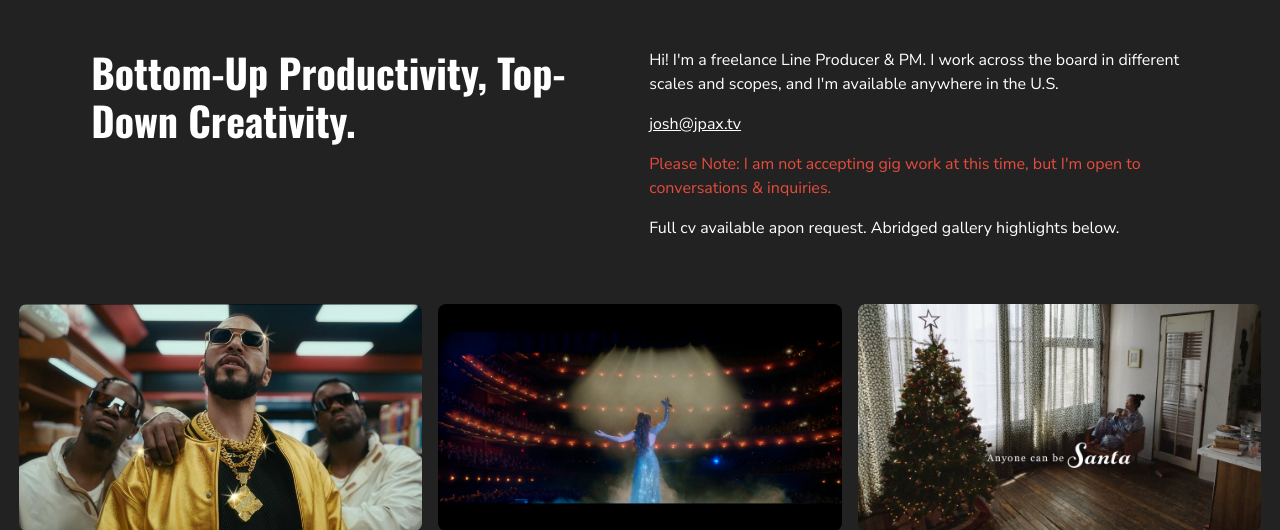
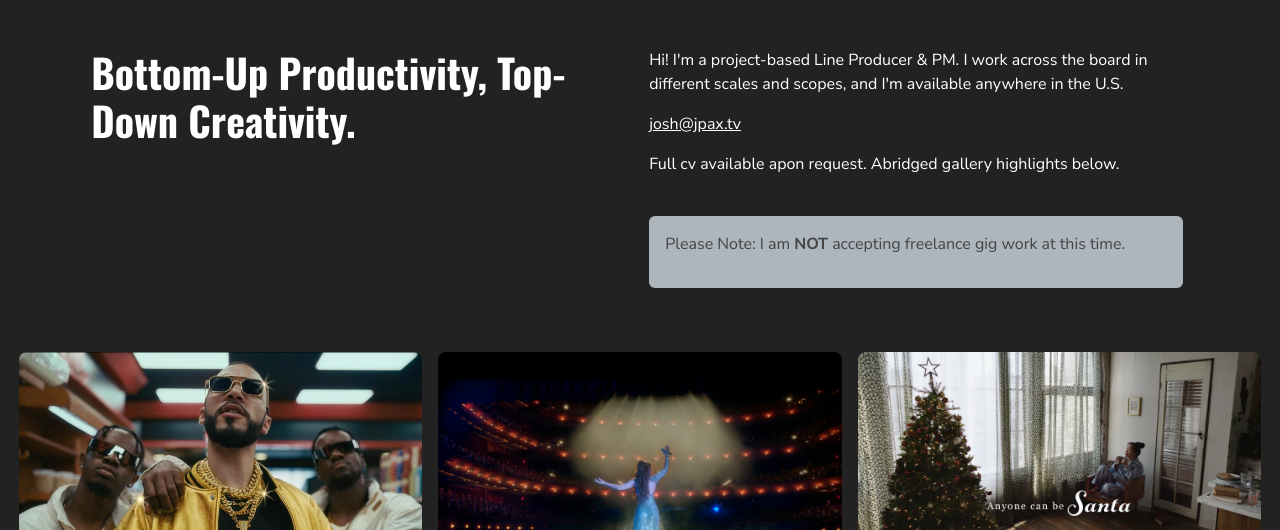
Before and after one commit to backgroundclouds/JPTV, a Flask app: page / in a window 1280 px wide. Shown: the part 800-1330 px from the top of the page. Run offline with Flask 3, Linux system fonts and the light colour scheme; some libraries are stand-ins or nearby versions.

Commit message:
copy tweak

```diff
--- a/app/templates/about.html
+++ b/app/templates/about.html
@@ -8,8 +8,8 @@ budgeting, and crew coordination.{% endblock %}
 {% block og_description %}About Josh Parkhill, a commercial film production manager experienced in logistics, bidding,
 budgeting, and crew coordination.{% endblock %}
 
+{% block head %}
 
-{% block head %}
 <script type="application/ld+json">
 {
   "@context": "https://schema.org",
--- a/app/templates/index.html
+++ b/app/templates/index.html
@@ -54,13 +54,14 @@ Available for U.S. projects.{% endblock %}
       <h2><strong>Bottom-Up Productivity, Top-Down Creativity.</strong></h2>
     </div>
     <div class="col-md-6">
-      <p>Hi! I'm a freelance Line Producer & PM. I work across the board in different scales and scopes, and I'm
+      <p>Hi! I'm a project-based Line Producer & PM. I work across the board in different scales and scopes, and I'm
         available anywhere in the U.S.</p>
       <p><a href="mailto:josh@jpax.tv?subject=Hi!" target="_blank">josh@jpax.tv</a></p>
-      <p class="text-danger">Please Note: I am not accepting gig work at this time, but I'm open to
-        conversations &
-        inquiries.</p>
-      <p>Full cv available apon request. Abridged gallery highlights below.
+      <p>Full cv available apon request. Abridged gallery highlights below.</p>
+      <br>
+      <div class="alert alert-dismissible alert-light">
+        <p class="text-secondary">Please Note: I am <strong>NOT</strong> accepting freelance gig work at this time.</p>
+      </div>
     </div>
   </div>
 </section>
```
